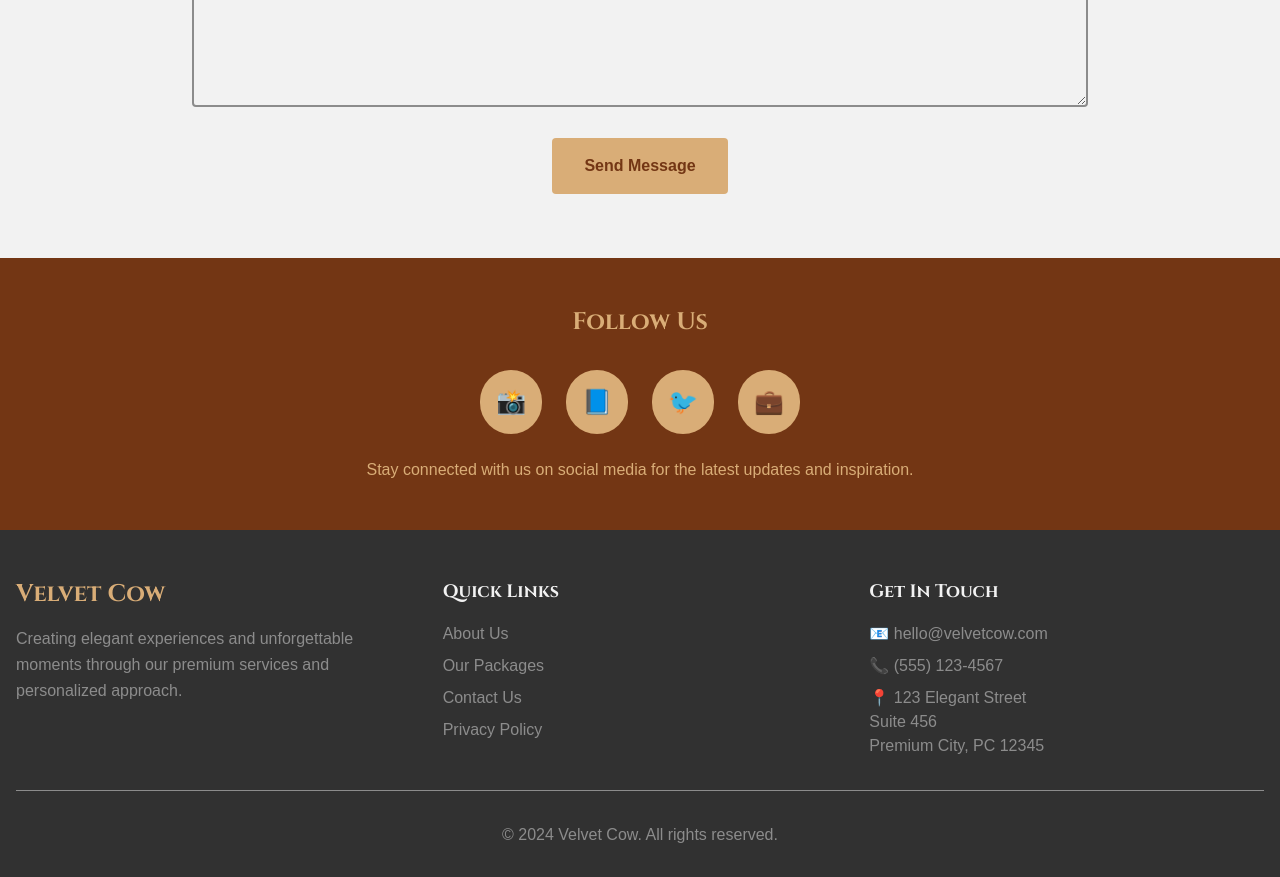
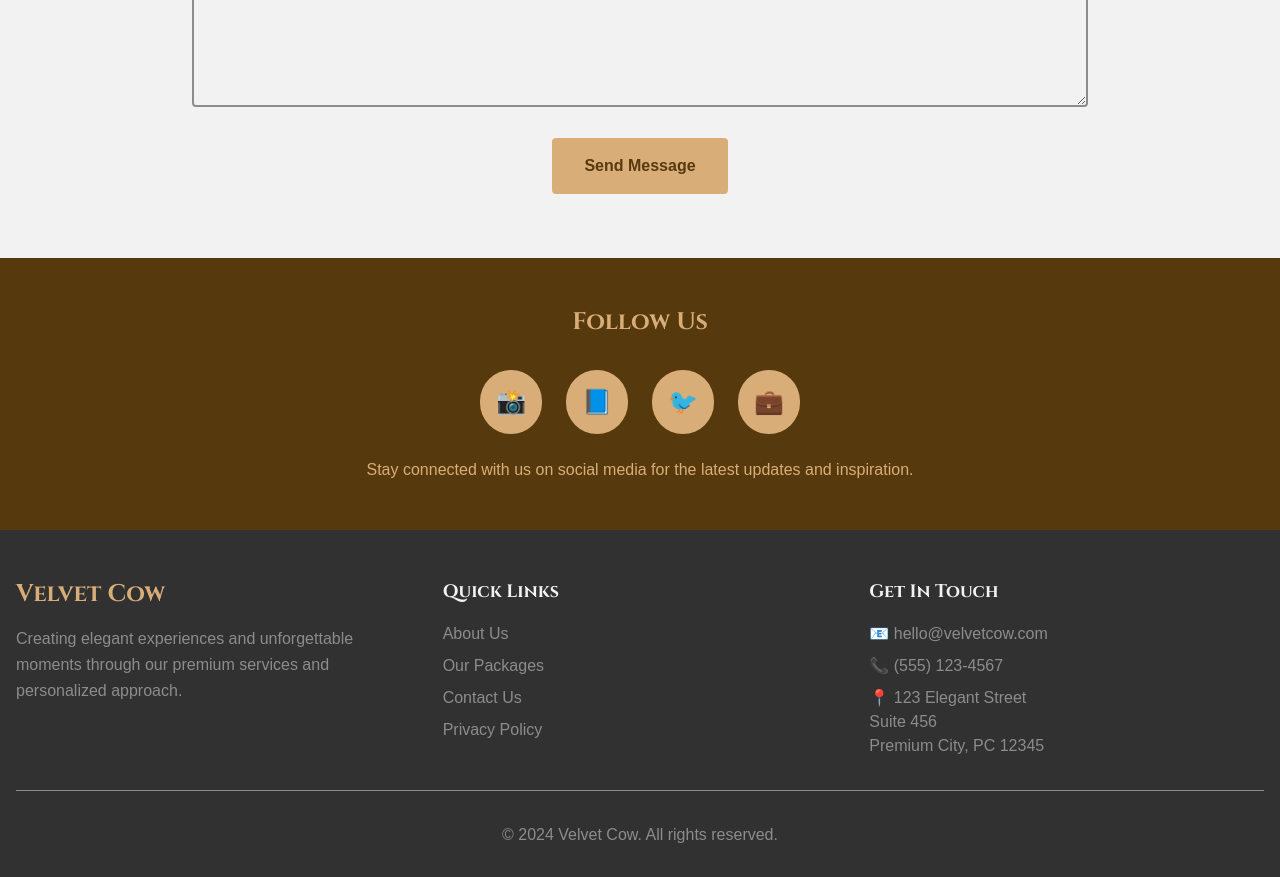
Before and after one commit to knustx/velvet-cow, a Next.js app: page / in a window 1280 px wide. Shown: the part 1760-2637 px from the top of the page. Built offline with nearby package versions, Linux system fonts and the light colour scheme; a web font is replaced by a local one.

Commit message:
fix color

```diff
--- a/src/app/globals.css
+++ b/src/app/globals.css
@@ -3,10 +3,11 @@
 :root {
   /* Main Theme Colors */
   --primary: #D9AD77;      /* Warm gold/tan */
-  --secondary: #733614;    /* Dark brown */
-  --light: #F2F2F2;       /* Light gray */
-  --muted: #8C8C8C;       /* Medium gray */
-  --dark: #313131;        /* Dark gray */
+  --secondary: #563a0e;    /* Dark brown */
+  /* --secondary: #733614; */
+  --light: #F2F2F2;        /* Light gray */
+  --muted: #8C8C8C;        /* Medium gray */
+  --dark: #313131;         /* Dark gray */
 
   /* Semantic Color Assignments */
   --background: var(--light);
--- a/src/app/safari-compat.css
+++ b/src/app/safari-compat.css
@@ -88,13 +88,13 @@
   .bg-background { background-color: #313131 !important; } /* Changed to dark for sections */
   .bg-light { background-color: #F2F2F2 !important; }
   .bg-primary { background-color: #D9AD77 !important; }
-  .bg-secondary { background-color: #733614 !important; }
+  .bg-secondary { background-color: #563a0e !important; }
   .bg-dark { background-color: #313131 !important; }
   .bg-muted { background-color: #8C8C8C !important; }
 
   /* Colors - Text */
   .text-primary { color: #D9AD77 !important; }
-  .text-secondary { color: #733614 !important; }
+  .text-secondary { color: #563a0e !important; }
   .text-dark { color: #313131 !important; }
   .text-light { color: #F2F2F2 !important; }
   .text-muted { color: #8C8C8C !important; }
@@ -108,7 +108,7 @@
   .border-t { border-top-width: 1px !important; }
   .border-solid { border-style: solid !important; }
   .border-primary { border-color: #D9AD77 !important; }
-  .border-secondary { border-color: #733614 !important; }
+  .border-secondary { border-color: #563a0e !important; }
   .border-muted { border-color: #8C8C8C !important; }
   .border-transparent { border-color: transparent !important; }
 
@@ -147,9 +147,9 @@
 
   /* Hover States */
   .hover\:text-primary:hover { color: #D9AD77 !important; }
-  .hover\:text-secondary:hover { color: #733614 !important; }
+  .hover\:text-secondary:hover { color: #563a0e !important; }
   .hover\:bg-primary:hover { background-color: #D9AD77 !important; }
-  .hover\:bg-secondary:hover { background-color: #733614 !important; }
+  .hover\:bg-secondary:hover { background-color: #563a0e !important; }
   .hover\:bg-light:hover { background-color: #F2F2F2 !important; }
   .hover\:border-primary:hover { border-color: #D9AD77 !important; }
   .hover\:underline:hover { text-decoration: underline !important; }
```
